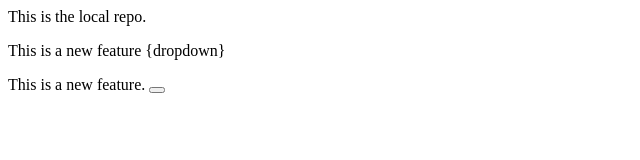
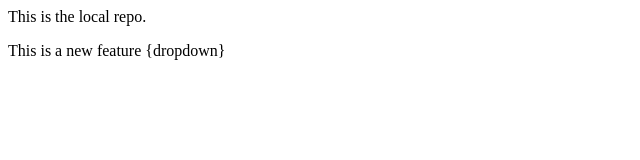
Before and after one commit to mayanksingh-0405/localrepo, a plain HTML site: page index.html in a window 1280 px wide. Shown: the whole page, without its empty margins (0-640 px from the left). Drawn offline with Linux system fonts and the light colour scheme.

Commit message:
Doing Reset

```diff
--- a/index.html
+++ b/index.html
@@ -1,3 +1,2 @@
 <p>This is the local repo.</p>
 <p> This is a new feature {dropdown} </p>
-<p> This is a new feature. <button></button></p>
```
